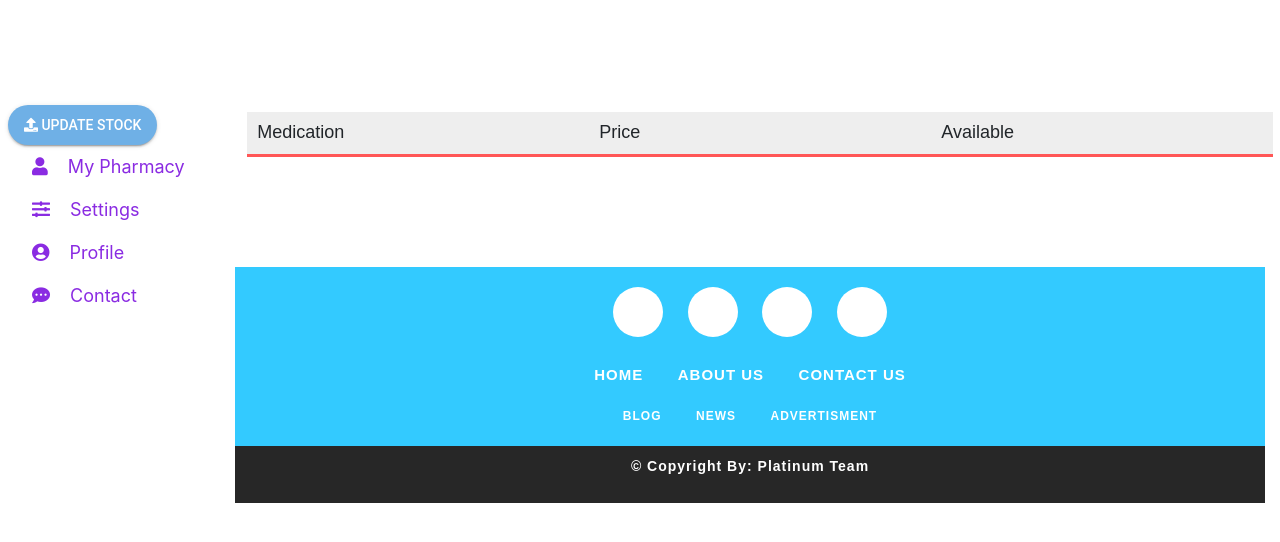
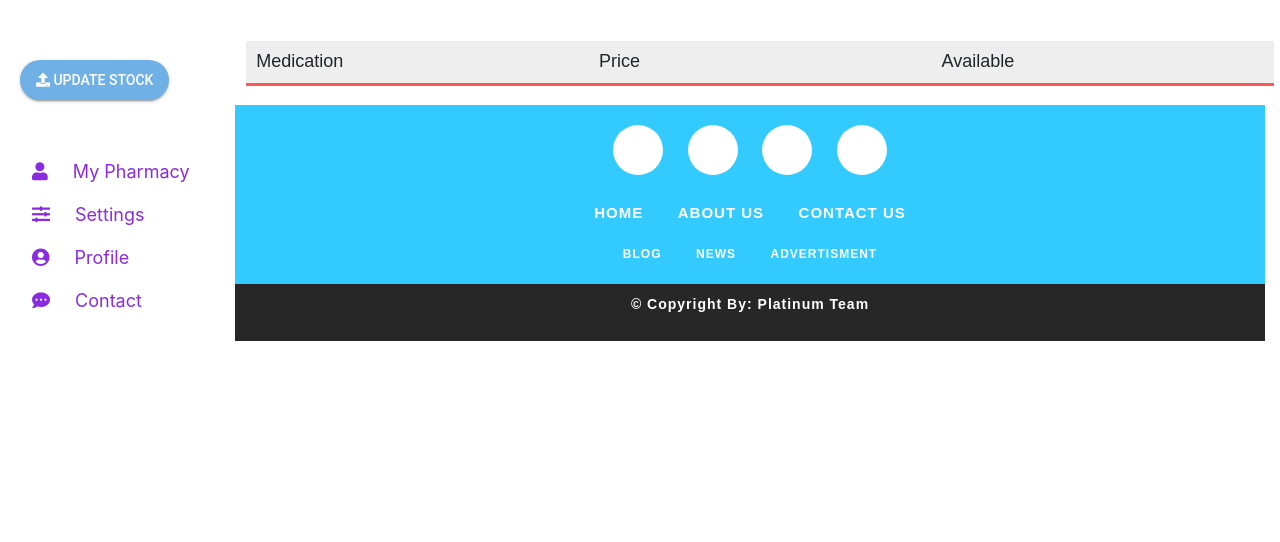
Before and after one commit to Bandoh/PharmacyPrototype_Web, a website: page html/home.html in a window 1280 px wide. Drawn offline with Linux system fonts and the light colour scheme; no server answers.

Commit message:
minor updates

```diff
--- a/css/customCss/main.css
+++ b/css/customCss/main.css
@@ -106,8 +106,8 @@
 
 
 #pageText{
-    margin: 100px 10px 100px 10px;
-    padding: 2px;
+    margin: 30px 10px 10px 10px;
+    padding: 1px;
     float: left;
     width: 100%;
 }
--- a/css/customCss/sidebar.css
+++ b/css/customCss/sidebar.css
@@ -5,7 +5,6 @@
   z-index: 1;
   top: 0;
   left: 0;
-    margin-top: 45px;
   overflow-x: hidden;
   transition: 0.5s;
   padding-top: 60px;
@@ -18,10 +17,11 @@
   color: blueviolet;
   display: block;
   transition: 0.3s;
+  user-select: none;
 }
 
-.sidenav a i{
-    padding-right: 15px;
+.sidenav a i {
+  padding-right: 20px;
 }
 
 .sidenav a:hover {
@@ -30,16 +30,15 @@
   font-size: 20px;
 }
 
-.holder{
+.holder {
   margin-left: 220px;
 }
-
 
 .raised-btn {
   position: relative;
   display: inline-block;
   box-sizing: border-box;
-    margin: 0 8px;
+  margin: 0 20px 50px 20px;
   border: none;
   border-radius: 20px;
   padding: 0 16px;
@@ -60,6 +59,7 @@
   outline: none;
   cursor: pointer;
   transition: box-shadow 0.2s;
+  user-select: none;
 }
 
 .raised-btn:hover,
@@ -117,7 +117,7 @@
   height: 32px;
   background-color: currentColor;
   opacity: 0;
-    transform: translate(-50%, -50%) scale(1) ;
+  transform: translate(-50%, -50%) scale(1);
   transition: opacity 1s, transform 0.5s;
 }
 
```
Lines whose indentation alone changed are shown as unchanged.
